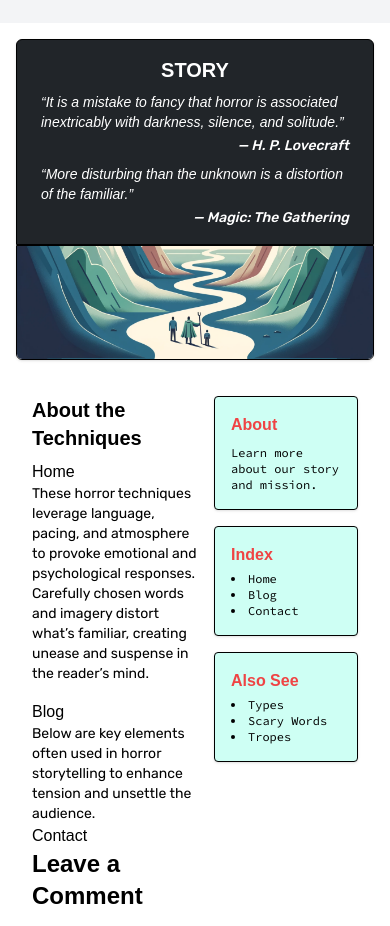
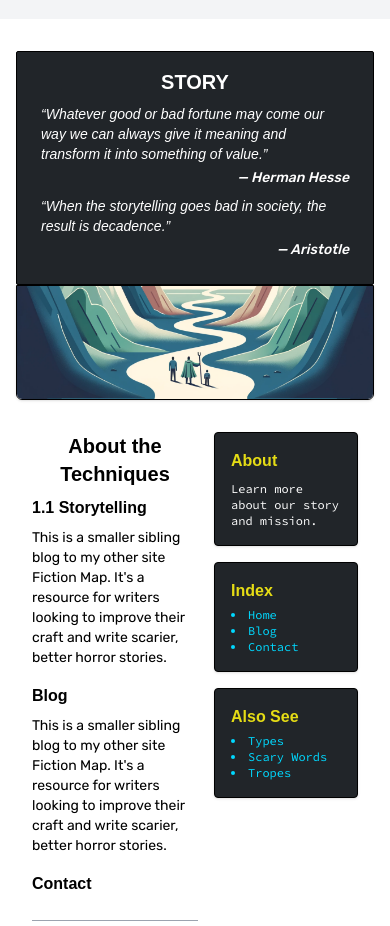
Before and after one commit to sifzerda/next-fiction, a Next.js app: page /story in a window 390 px wide. Shown: the part 1059-1985 px from the top of the page. Built offline with nearby package versions, Linux system fonts and the light colour scheme; no server answers.

Commit message:
various formatting, adding footnote system

```diff
--- a/package.json
+++ b/package.json
@@ -19,7 +19,8 @@
     "next": "15.1.0",
     "prisma": "^6.8.2",
     "react": "^19.0.0",
-    "react-dom": "^19.0.0"
+    "react-dom": "^19.0.0",
+    "zustand": "^5.0.5"
   },
   "devDependencies": {
     "@eslint/eslintrc": "^3",
--- a/src/app/about/page.js
+++ /dev/null
@@ -1,119 +0,0 @@
-// src/app/About.js
-import Layout from '../../components/Layout';
-import CommentForm from '../../components/CommentForm';
-import CommentList from '../../components/CommentList';
-import Image from "next/image";
-
-function About() {
-  return (
-    <Layout>
-      {/* 1st Banner Box */}
-      <div className="bg-bootstrapDark border border-black text-white rounded-t-md rounded-b-none px-6 pt-4 pb-4 w-full max-w-screen-xl mx-auto shadow">
-        <h1 className="font-amatic-sc text-xl font-semibold mb-2 text-center">Story</h1>
-
-        <blockquote className="text-sm italic mb-2">
-          “It is a mistake to fancy that horror is associated inextricably with darkness, silence, and solitude.”
-          <br />
-          <span className="font-rubik block text-right font-medium mt-1">— H. P. Lovecraft</span>
-        </blockquote>
-
-        <blockquote className="text-sm italic">
-          “More disturbing than the unknown is a distortion of the familiar.”
-          <br />
-          <span className="font-rubik block text-right font-medium mt-1">— Magic: The Gathering</span>
-        </blockquote>
-      </div>
-
-      {/* 2nd Banner Box with Image */}
-      <div className="bg-transparent border border-black rounded-b-md overflow-hidden w-full max-w-screen-xl mx-auto shadow -mt-8">
-        <Image
-          src="/your-image.jpg" // Replace with actual path
-          alt="Atmospheric horror background"
-          width={1600}
-          height={400}
-          className="w-full h-auto object-cover"
-          priority
-        />
-      </div>
-
-      {/* New Section Below Banners */}
-      <section className="w-full max-w-screen-xl mx-auto mt-10 px-4 text-black flex gap-4">
-        {/* Text Column */}
-        <div className="flex-1">
-          <h3 className="text-xl font-bold mb-2">About the Techniques</h3>
-
-          <h2 id="home">Home</h2>
-
-          <p className="text-sm mb-4 font-rubik">
-            These horror techniques leverage language, pacing, and atmosphere to provoke emotional and psychological responses.
-            Carefully chosen words and imagery distort what’s familiar, creating unease and suspense in the reader’s mind.
-          </p>
-
-          <h2 id="blog">Blog</h2>
-
-          <p className="text-sm font-rubik">
-            Below are key elements often used in horror storytelling to enhance tension and unsettle the audience.
-          </p>
-
-          <h2 id="contact">Contact</h2>
-
-          <h1 className="text-2xl font-bold mb-4">Leave a Comment</h1>
-
-          <CommentForm />
-          <CommentList />
-
-         {/* Back to Top Link */}
-          <a href="#" className="mt-6 inline-block px-4 py-2 bg-white text-black rounded border border-gray-400 shadow hover:bg-gray-200 transition">Back to Top</a>
-
-        </div>
-
-        {/* Vertical Boxes on the Right */}
-        <div className="flex flex-col gap-4">
-          {/* About Box */}
-          <div className="w-36 bg-minty border border-black text-black flex flex-col items-start justify-center rounded shadow p-4 text-left">
-            <div className="font-semibold mb-1 text-red-500">About</div>
-            <p className="font-source-code-pro text-xs mt-1">Learn more about our story and mission.</p>
-          </div>
-
-          {/* Index Box */}
-          <div className="w-36 bg-minty border border-black text-black flex flex-col items-start justify-center rounded shadow p-4 text-left">
-            <div className="font-semibold mb-1 text-red-500">Index</div>
-            <ol className="font-source-code-pro flex flex-col list-disc list-inside text-xs leading-tight">
-              <li className="mb-px">
-                <a href="#home" className="hover:underline">Home</a>
-              </li>
-              <li className="mb-px">
-                <a href="#blog" className="hover:underline">Blog</a>
-              </li>
-              <li className="mb-px">
-                <a href="#contact" className="hover:underline">Contact</a>
-              </li>
-            </ol>
-          </div>
-
-          {/* Also See Box */}
-          <div className="w-36 bg-minty border border-black text-black flex flex-col items-start justify-center rounded shadow p-4 text-left">
-            <div className="font-semibold mb-1 text-red-500">Also See</div>
-            <ol className="font-source-code-pro flex flex-col list-disc list-inside text-xs leading-tight">
-              <li className="mb-px">
-                <a href="/types" className="hover:underline">Types</a>
-              </li>
-              <li className="mb-px">
-                <a href="/scarywords" className="hover:underline">Scary Words</a>
-              </li>
-              <li className="mb-px">
-                <a href="/tropes" className="hover:underline">Tropes</a>
-              </li>
-            </ol>
-          </div>
-
-        </div>
-
-
-      </section>
-
-    </Layout>
-  );
-}
-
-export default About;
--- a/src/app/story/page.js
+++ b/src/app/story/page.js
@@ -2,6 +2,7 @@
 import Layout from '../../components/Layout';
 import CommentForm from '../../components/CommentForm';
 import CommentList from '../../components/CommentList';
+import FootnoteRef from '../../components/FootnoteRef';
 import storyBanner from '../assets/storybanner.png'; // Adjust the path as necessary
 import Image from "next/image";
 
@@ -9,107 +10,93 @@ function Story() {
   return (
     <Layout>
       {/* 1st Banner Box */}
-      <div className="bg-bootstrapDark border border-black text-white rounded-t-md rounded-b-none px-6 pt-4 pb-4 w-full max-w-screen-xl mx-auto shadow">
-        <h1 className="font-geistSans text-xl font-semibold mb-2 text-center">STORY</h1>
+      <div className="mt-4 bg-bootstrapDark border border-black text-white rounded-sm px-6 pt-4 pb-4 w-full max-w-screen-xl mx-auto">
+        <h1 className="font-geistMono uppercase text-xl font-semibold mb-2 text-center">Story</h1>
 
         <blockquote className="text-sm italic mb-2">
-          “It is a mistake to fancy that horror is associated inextricably with darkness, silence, and solitude.”
+          “Whatever good or bad fortune may come our way we can always give it meaning and transform it into something of value.”
           <br />
-          <span className="font-rubik block text-right font-medium mt-1">— H. P. Lovecraft</span>
+          <span className="font-rubik block text-right font-medium mt-1">— Herman Hesse</span>
         </blockquote>
-
-        <blockquote className="text-sm italic">
-          “More disturbing than the unknown is a distortion of the familiar.”
+                <blockquote className="text-sm italic mb-2">
+          “When the storytelling goes bad in society, the result is decadence.”
           <br />
-          <span className="font-rubik block text-right font-medium mt-1">— Magic: The Gathering</span>
+          <span className="font-rubik block text-right font-medium mt-1">— Aristotle</span>
         </blockquote>
       </div>
 
       {/* 2nd Banner Box with Image */}
       <div className="bg-transparent border border-black rounded-b-md overflow-hidden w-full max-w-screen-xl mx-auto shadow -mt-8">
-        <Image
-          src={storyBanner} // Replace with actual path
-          alt="Atmospheric horror background"
-          width={1600}
-          height={400}
-          className="w-full h-auto object-cover"
-          priority
-        />
+      <Image src={storyBanner} alt="story background banner" width={1600} height={400} className="w-full h-auto object-cover" priority />
       </div>
 
       {/* New Section Below Banners */}
-      <section className="w-full max-w-screen-xl mx-auto mt-1 px-4 text-black flex gap-4">
+      <section className="w-full max-w-screen-xl mx-auto mt-0 px-4 text-black flex gap-4">
         {/* Text Column */}
         <div className="flex-1">
-          <h2 className="text-xl font-bold mb-2">About the Techniques</h2>
+          <h2 className="text-xl font-bold mb-2 text-center">About the Techniques</h2>
 
-          <h3 id="home">Home</h3>
+          <h3 id="post 1-1" className="mb-2 font-semibold">1.1 Storytelling</h3>
 
           <p className="text-sm mb-4 font-rubik">
-            These horror techniques leverage language, pacing, and atmosphere to provoke emotional and psychological responses.
-            Carefully chosen words and imagery distort what’s familiar, creating unease and suspense in the reader’s mind.
+            This is a smaller sibling blog to my other site Fiction Map. It's a resource
+            for writers looking to improve their craft and write scarier, better horror stories.
           </p>
 
-          <h3 id="blog">Blog</h3>
+          <h3 id="home" className="mb-2 font-semibold">Blog</h3>
 
-          <p className="text-sm font-rubik">
-            Below are key elements often used in horror storytelling to enhance tension and unsettle the audience.
+          <p className="text-sm mb-4 font-rubik">
+            This is a smaller sibling blog to my other site Fiction Map. It's a resource
+            for writers looking to improve their craft and write scarier, better horror stories.
           </p>
 
-          <h3 id="contact">Contact</h3>
+          <h3 id="home" className="mb-2 font-semibold">Contact</h3>
 
+          <hr className="my-6 border-t border-gray-400" />
           <h1 className="text-2xl font-bold mb-4">Leave a Comment</h1>
 
           <CommentForm />
           <CommentList />
 
-         {/* Back to Top Link */}
-          <a href="#" className="mt-6 inline-block px-4 py-2 bg-white text-black rounded border border-gray-400 shadow hover:bg-gray-200 transition">Back to Top</a>
-
+          {/* Back to Top Link */}
+          <a href="#" className="mt-6 inline-block px-4 py-2 bg-white text-midBlue rounded border border-midBlue shadow hover:bg-gray-200 hover:text-midBluey hover:border-midBluey transition">Back to Top</a>
         </div>
 
         {/* Vertical Boxes on the Right */}
         <div className="flex flex-col gap-4">
           {/* About Box */}
-          <div className="w-36 bg-minty border border-black text-black flex flex-col items-start justify-center rounded shadow p-4 text-left">
-            <div className="font-semibold mb-1 text-red-500">About</div>
+          <div className="w-36 bg-bootstrapDark border border-black text-white flex flex-col items-start justify-center rounded shadow p-4 text-left">
+            <div className="font-semibold mb-1 text-yellow">About</div>
             <p className="font-source-code-pro text-xs mt-1">Learn more about our story and mission.</p>
           </div>
 
           {/* Index Box */}
-          <div className="w-36 bg-minty border border-black text-black flex flex-col items-start justify-center rounded shadow p-4 text-left">
-            <div className="font-semibold mb-1 text-red-500">Index</div>
+          <div className="w-36 bg-bootstrapDark border border-black text-llBlue flex flex-col items-start justify-center rounded shadow p-4 text-left">
+            <div className="font-semibold mb-1 text-yellow">Index</div>
             <ol className="font-source-code-pro flex flex-col list-disc list-inside text-xs leading-tight">
-              <li className="mb-px">
-                <a href="#home" className="hover:underline">Home</a>
-              </li>
-              <li className="mb-px">
-                <a href="#blog" className="hover:underline">Blog</a>
-              </li>
-              <li className="mb-px">
-                <a href="#contact" className="hover:underline">Contact</a>
-              </li>
+              <li className="mb-px"><a href="#home" className="hover:underline hover:text-white">Home</a></li>
+              <li className="mb-px"><a href="#blog" className="hover:underline hover:text-white">Blog</a></li>
+              <li className="mb-px"><a href="#contact" className="hover:underline hover:text-white">Contact</a></li>
             </ol>
           </div>
 
           {/* Also See Box */}
-          <div className="w-36 bg-minty border border-black text-black flex flex-col items-start justify-center rounded shadow p-4 text-left">
-            <div className="font-semibold mb-1 text-red-500">Also See</div>
+          <div className="w-36 bg-bootstrapDark border border-black text-llBlue flex flex-col items-start justify-center rounded shadow p-4 text-left">
+            <div className="font-semibold mb-1 text-yellow">Also See</div>
             <ol className="font-source-code-pro flex flex-col list-disc list-inside text-xs leading-tight">
               <li className="mb-px">
-                <a href="/types" className="hover:underline">Types</a>
+                <a href="/types" className="hover:underline hover:text-white">Types</a>
               </li>
               <li className="mb-px">
-                <a href="/scarywords" className="hover:underline">Scary Words</a>
+                <a href="/scarywords" className="hover:underline hover:text-white">Scary Words</a>
               </li>
               <li className="mb-px">
-                <a href="/tropes" className="hover:underline">Tropes</a>
+                <a href="/tropes" className="hover:underline hover:text-white">Tropes</a>
               </li>
             </ol>
           </div>
 
         </div>
-
 
       </section>
 
--- a/src/components/CommentForm.js
+++ b/src/components/CommentForm.js
@@ -77,7 +77,7 @@ function CommentForm() {
 
   if (!user) {
     return (
-      <div className="bg-minty text-black px-4 py-2 rounded border border-gray-400">
+      <div className="bg-llllBlue  text-black px-4 py-2 rounded border border-gray-400">
         <p>Please log in to leave a comment.</p>
       </div>
     );
--- a/src/components/Footer.js
+++ b/src/components/Footer.js
@@ -3,7 +3,7 @@ import Image from "next/image";
 function Footer() {
   return (
     <footer className="w-full fixed bottom-0 left-0 z-20 border-t-2 border-yellow bg-bootstrapDark text-sm text-gray-600">
-      <div className="max-w-7xl mx-auto px-3 py-3 flex flex-col sm:flex-row justify-center items-center gap-4">
+      <div className="max-w-7xl mx-auto px-2 py-2 flex flex-col sm:flex-row justify-center items-center gap-4">
         <div className="flex flex-wrap justify-center items-center gap-4">
 
           {/* ================================================= */}
--- /dev/null
+++ b/src/components/FootnoteRef.js
@@ -0,0 +1,39 @@
+// FootnoteRef.js
+'use client';
+
+import React, { useState, useRef } from 'react';
+import useFootnoteStore from '../utils/footnoteStore.js';
+
+function FootnoteRef({ text }) {
+  const getNextFootnoteNumber = useFootnoteStore(state => state.getNextFootnoteNumber);
+  const indexRef = useRef(null);
+  const [hovered, setHovered] = useState(false);
+
+  if (indexRef.current === null) {
+    indexRef.current = getNextFootnoteNumber();
+  }
+
+  return React.createElement(
+    'span',
+    {
+      className: 'footnote-ref',
+      onMouseEnter: () => setHovered(true),
+      onMouseLeave: () => setHovered(false),
+    },
+    [
+      React.createElement(
+        'sup',
+        { key: 'marker', className: 'footnote-marker' },
+        indexRef.current
+      ),
+      hovered &&
+        React.createElement(
+          'span',
+          { key: 'tooltip', className: 'footnote-tooltip' },
+          text
+        )
+    ].filter(Boolean)
+  );
+}
+
+export default FootnoteRef;
--- a/src/components/Sidebar.js
+++ b/src/components/Sidebar.js
@@ -42,8 +42,8 @@ function Sidebar() {
     sm:w-56 sm:h-screen sm:fixed sm:top-0 sm:left-0 sm:items-start sm:pt-28 sm:border-r-2 sm:border-yellow
     pt-36 border border-llBlue">
       <nav className="w-full">
-       <h2 className="text-yellow text-lg font-semibold mb-2 text-center sm:text-left sm:mt-8">Index</h2>
-        <ul className="flex flex-col items-center gap-1 sm:items-start sm:pl-4 sm:mt-6">
+       <h2 className="text-yellow text-lg font-semibold mb-1 text-center sm:text-left sm:mt-6">Index</h2>
+        <ul className="flex flex-col items-center gap-1 sm:items-start sm:pl-4 sm:mt-0">
           {links.map(({ href, label }) => (
             <li key={href}>
               <Link
--- a/styles/globals.css
+++ b/styles/globals.css
@@ -37,8 +37,9 @@ ul {
   gap: 1rem;
 }
 
-/* back to top btn */
+/* back to top btn and scrollbar settings */
 
 html {
   scroll-behavior: smooth;
+  overflow-y: scroll;
 }
--- a/tailwind.config.mjs
+++ b/tailwind.config.mjs
@@ -13,11 +13,14 @@ export default {
         minty: "#cefff4",
         lRed: "#f02652",
         midBlue: "#006eff",
+        midBluey: "#0055cc",
         boldPurple: "#4845fd",
         borderBlue: "#062c4c",
         blue: "#2684ff",
         lBlue: "#4f9bff",
         llBlue: "#00d9ff",
+        lllBlue: "#80ecff",
+        llllBlue: "#bff6ff",
         cyan: "#01fff7",
         lightestBlue: "#63f8f1",
         volt: "#c8ff00",
```
Also changed, not shown: src/app/page.js (+6 -8 lines), src/utils/footnoteStore.js (added, +13 -0 lines), src/app/herojourney/page.js (added), 2 other files (tests, documents, lock files or other folders).
